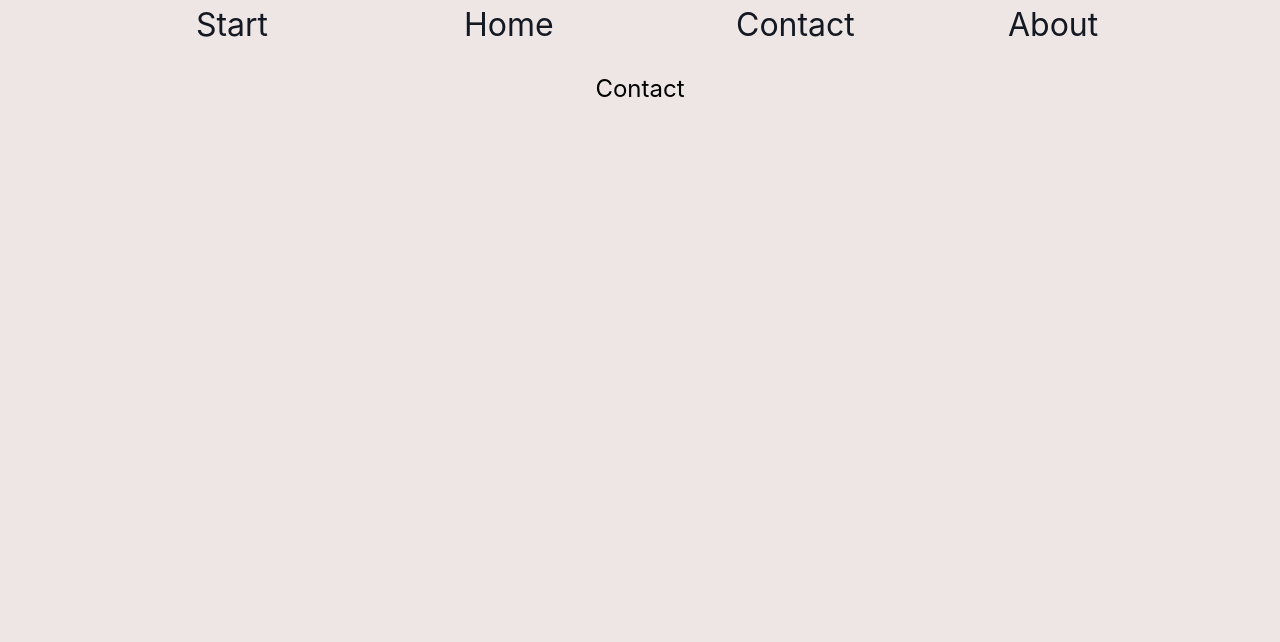
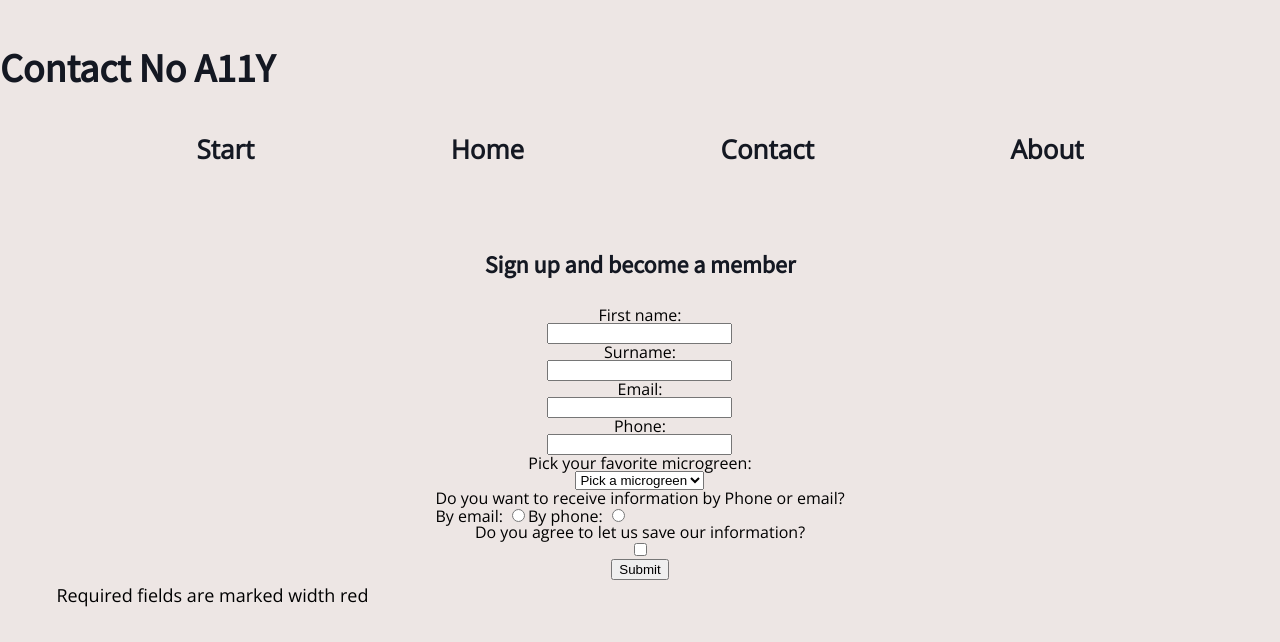
Before and after one commit to JohannaENilsson/the-accessibility-way, a React (Create React App) app: page /contact-noA11y in a window 1280 px wide. Shown: the top 642 px of the page. Built offline with nearby package versions, Linux system fonts and the light colour scheme; what use-persisted-state would draw is missing.

Commit message:
vertical rhythm on text

```diff
--- a/src/components/AboutWithA11y.js
+++ b/src/components/AboutWithA11y.js
@@ -19,7 +19,7 @@ const AboutWithA11y = () => {
           bloke, tell me what normal blokes do! Father Christmas. Santa Claus.
           Or as I've always known him: Jeff.
         </p>
-        <h2>You know how I sometimes have really brilliant ideas?</h2>
+        <h3>You know how I sometimes have really brilliant ideas?</h3>
         <p>
           I hate yogurt. It's just stuff with bits in. No, I'll fix it. I'm good
           at fixing rot. Call me the Rotmeister. No, I'm the Doctor. Don't call
--- a/src/components/ContactNoA11y.js
+++ b/src/components/ContactNoA11y.js
@@ -1,13 +1,159 @@
-import NavigationNoA11y from "./NavigationNoA11y";
+import HeaderNoA11y from "./HeaderNoA11y";
+import { useState } from "react";
 
 const ContactNoA11y = () => {
+  const [formInput, setFormInput] = useState({
+    firstName: "",
+    surname: "",
+    microgreen: "Pick",
+    email: "",
+    information: "",
+    save: false,
+    phone: "",
+  });
+  const [errorForm, setErrorForm] = useState({});
+
+  const validateForm = () => {
+    let valid = true;
+
+    let errObj = {};
+    Object.entries(formInput).forEach((entry) => {
+      const [key, value] = entry;
+      console.log("array ", errObj);
+
+      if (value === "" && key === "firstName") {
+        errObj[key] = "Field can´t be empty";
+        valid = false;
+      }
+      if (key === "email" && !value.includes("@")) {
+        errObj[key] = "Email is not valid";
+        valid = false;
+      }
+      if (key === "save" && !value) {
+        errObj[key] = "Must agree";
+        valid = false;
+      }
+    });
+    setErrorForm(errObj);
+    return valid;
+  };
+  console.log("error ", errorForm);
+
+  const handleChange = (e) => {
+    const target = e.target;
+    const value = target.type === "checkbox" ? target.checked : target.value;
+    const name = target.name;
+
+    setFormInput({ ...formInput, [name]: value });
+  };
+
+  const handleSubmit = (e) => {
+    e.preventDefault();
+    setErrorForm({});
+    // let isValid = validateForm();
+    console.log("submitted");
+    // {
+    //   isValid ? console.log("true", isValid) : console.log(isValid);
+    // }
+  };
   return (
-    <div>
-      <NavigationNoA11y />
-      <form>
-        <p>Contact</p>
-      </form>
-    </div>
+    <>
+      <HeaderNoA11y headerText={"Contact No A11Y"} />
+      <div className="main centerColumn">
+        <form>
+          <h2>Sign up and become a member</h2>
+          <form onSubmit={handleSubmit}>
+            <label htmlFor="firstName">First name:</label>
+            <input
+              type="text"
+              name="firstName"
+              id="firstName"
+              value={formInput.firstName}
+              onChange={(e) => handleChange(e)}
+            />
+
+            <label htmlFor="surname">Surname: </label>
+            <input
+              type="text"
+              name="surname"
+              id="surname"
+              value={formInput.surname}
+              onChange={(e) => handleChange(e)}
+            />
+
+            <label htmlFor="email">Email:</label>
+            <input
+              type="email"
+              name="email"
+              id="email"
+              value={formInput.email}
+              onChange={(e) => handleChange(e)}
+            />
+
+            <label htmlFor="phone">Phone: </label>
+            <input
+              type="phone"
+              name="phone"
+              id="phone"
+              value={formInput.phone}
+              onChange={(e) => handleChange(e)}
+            />
+
+            <label htmlFor="microgreen">Pick your favorite microgreen:</label>
+            <select
+              onChange={(e) => handleChange(e)}
+              name="microgreen"
+              id="microgreen"
+              value={formInput.microgreen}
+            >
+              <option value="Pick" disabled>
+                Pick a microgreen
+              </option>
+              <option value="beetroot">Beetroot</option>
+              <option value="garlic">Garlic</option>
+              <option value="broccoli">Broccoli</option>
+              <option value="alfalfa">Alfalfa</option>
+            </select>
+
+            <fieldset>
+              <legend>
+                Do you want to receive information by Phone or email?
+              </legend>
+              <label htmlFor="emailInformation">By email: </label>
+              <input
+                type="radio"
+                id="emailInformation"
+                name="information"
+                value="email"
+                onChange={(e) => handleChange(e)}
+              />
+              <label htmlFor="phoneInformation">By phone: </label>
+              <input
+                type="radio"
+                id="phoneInformation"
+                name="information"
+                value="phone"
+                onChange={(e) => handleChange(e)}
+              />
+            </fieldset>
+            <label htmlFor="save">
+              Do you agree to let us save our information?
+            </label>
+            <input
+              type="checkbox"
+              name="save"
+              id="save"
+              checked={formInput.subscribe}
+              value={formInput.subscribe}
+              onChange={(e) => handleChange(e)}
+            />
+
+            <button type="submit">Submit</button>
+          </form>
+        </form>
+        <p>Required fields are marked width red</p>
+      </div>
+    </>
   );
 };
 
--- a/src/components/ContactWithA11y.js
+++ b/src/components/ContactWithA11y.js
@@ -183,7 +183,7 @@ const ContactWithA11y = () => {
           <input
             type="checkbox"
             name="save"
-            name="id"
+            id="save"
             checked={formInput.subscribe}
             value={formInput.subscribe}
             onChange={(e) => handleChange(e)}
--- /dev/null
+++ b/src/components/HeaderNoA11y.js
@@ -0,0 +1,12 @@
+import NavigationNoA11y from "./NavigationNoA11y";
+
+const HeaderNoA11y = ({ headerText }) => {
+  return (
+    <header>
+      <h1>{headerText}</h1>
+      <NavigationNoA11y />
+    </header>
+  );
+};
+
+export default HeaderNoA11y;
--- a/src/pages/NoA11y.js
+++ b/src/pages/NoA11y.js
@@ -1,13 +1,12 @@
-import NavigationNoA11y from "../components/NavigationNoA11y";
+import HeaderNoA11y from "../components/HeaderNoA11y";
 
 const NoA11y = () => {
   return (
-    <main>
+    <div className="main">
       <header>
-        <h1>No thought of A11Y</h1>
-        <NavigationNoA11y />
+        <HeaderNoA11y headerText={"No thought of A11Y"} />
       </header>
-    </main>
+    </div>
   );
 };
 
--- a/src/styles/App.css
+++ b/src/styles/App.css
@@ -1,13 +1,24 @@
+@import "reset.css";
 @import "Text.css";
 @import "Color.css";
 @import "Home-style.css";
+@import url('https://fonts.googleapis.com/css2?family=Open+Sans&family=Source+Sans+Pro&display=swap');
+
 
 /* @import "media-query.css"; */
 
 body {
   background-color: var(--color-background);
   color: var(--color-text);
-  font-size: var(--text-paragraph);
+  font-family: 'Open Sans', sans-serif;
+  /* font-family: 'Source Sans Pro', sans-serif; */
+  /* font-size: var(--text-paragraph); */
+}
+
+h1, h2, h3, h4, h5, h6 {
+  font-family: 'Source Sans Pro', sans-serif;
+  color: var(--color-contrast);
+  font-weight: bold;
 }
 
 /* || main styling */
@@ -17,21 +28,25 @@ nav, .nav{
   flex-wrap: wrap;
   justify-content: space-evenly;
   align-content: center;
-  /* background-color: var(--color-background); */
+  margin: 3em 0;
 }
 .nav a{
   cursor: default;
 }
 
+header {
+  margin: 3em 0;
+}
+
 a {
   color: var(--color-contrast);
+  font-weight: bold;
   text-decoration: none;
-  border-radius: 10px;
-  height: 50px;
-  line-height: 50px;
-  width: 80px;
+  /* border-radius: 10px; */
+  /* height: 50px; */
+  /* line-height: 50px; */
+  /* width: 80px; */
   text-align: center;
-  font-size: 2.0rem;
 }
 .active {
   background-color: var(--color-contrast2);
@@ -39,7 +54,7 @@ a {
 .centerColumn {
   display: flex;
   flex-direction: column;
-  align-items: center;
+  /* align-items: center; */
   justify-content: center;
 }
 
@@ -50,15 +65,13 @@ a {
   justify-content: center;
 }
 
-main {
+main, .main {
   /* width: 100%; */
   /* background-color: var(--color-contrast2); */
   padding: 1% 3%;
 }
 
-h1 {
-  color: var(--color-contrast);
-}
+
 
 #switchDarkMode{
   position: absolute;
--- a/src/styles/Text.css
+++ b/src/styles/Text.css
@@ -1,4 +1,80 @@
 html {
     font-size: 100%;
-    --text-paragraph: 1.5em;
+    --baseline: 1.5;
+    line-height: var(--baseline);
+   /* padding: 1.5rem; */
 }
+
+  h1 {
+    font-size: 2.5rem;
+      /* line-height: calc(var(--baseline) * 1.5em); */
+      /* margin: calc(var(--baseline) * 1em); */
+
+  }
+  h2 {
+    font-size: 1.5rem;
+    margin: 1em 0.65em 1em 0.65em;
+    line-height: var(--baseline);
+  }
+  h3 {
+    font-size: 1.25em;
+    margin: 1em 0.65em 1em 0.65em;
+    line-height: var(--baseline);
+  }
+a{
+    font-size: 1.5em;
+}
+  p {
+    font-size: 1.125em; /*18px*/
+      line-height: var(--baseline);
+      margin: 0 1em 1em 1em;
+  }
+
+
+  @media(min-width: 18.7em) and (max-width: 28em) {
+    html{
+        --baseline: 1.5; /* 24 */
+    }
+    a{
+        font-size: 1.25em;
+    }
+}
+
+
+@media(min-width: 28em) and (max-width: 37.5em) {
+    html{
+        --baseline: 1.75;
+    }
+    a{
+        font-size: 1.5em;
+    }
+
+    h2,h3 {
+        line-height: 1.5;
+    }
+}
+
+@media(min-width: 37.5em) and (max-width: 62.5em) {
+    html{
+        --baseline: 1.75;
+    }
+
+    p {
+        font-size: 1.25em; /*20px*/
+    }
+    h2,h3 {
+        line-height: 1.5;
+    }
+}
+
+@media(min-width: 62.5em) {
+    html{
+        --baseline: 1.75;
+    }
+    a{
+        font-size: 1.625em;
+    }
+    h2,h3 {
+        line-height: 1.5;
+    }
+}
--- /dev/null
+++ b/src/styles/reset.css
@@ -0,0 +1,48 @@
+/* http://meyerweb.com/eric/tools/css/reset/
+   v2.0 | 20110126
+   License: none (public domain)
+*/
+
+html, body, div, span, applet, object, iframe,
+h1, h2, h3, h4, h5, h6, p, blockquote, pre,
+a, abbr, acronym, address, big, cite, code,
+del, dfn, em, img, ins, kbd, q, s, samp,
+small, strike, strong, sub, sup, tt, var,
+b, u, i, center,
+dl, dt, dd, ol, ul, li,
+fieldset, form, label, legend,
+table, caption, tbody, tfoot, thead, tr, th, td,
+article, aside, canvas, details, embed,
+figure, figcaption, footer, header, hgroup,
+menu, nav, output, ruby, section, summary,
+time, mark, audio, video {
+	margin: 0;
+	padding: 0;
+	border: 0;
+	font-size: 100%;
+	font: inherit;
+	vertical-align: baseline;
+}
+/* HTML5 display-role reset for older browsers */
+article, aside, details, figcaption, figure,
+footer, header, hgroup, menu, nav, section {
+	display: block;
+}
+body {
+	line-height: 1;
+}
+ol, ul {
+	list-style: none;
+}
+blockquote, q {
+	quotes: none;
+}
+blockquote:before, blockquote:after,
+q:before, q:after {
+	content: '';
+	content: none;
+}
+table {
+	border-collapse: collapse;
+	border-spacing: 0;
+}
```
Also changed, not shown: src/components/AboutNoA11y.js (+5 -5 lines), 1 other file (tests, documents, lock files or other folders).
